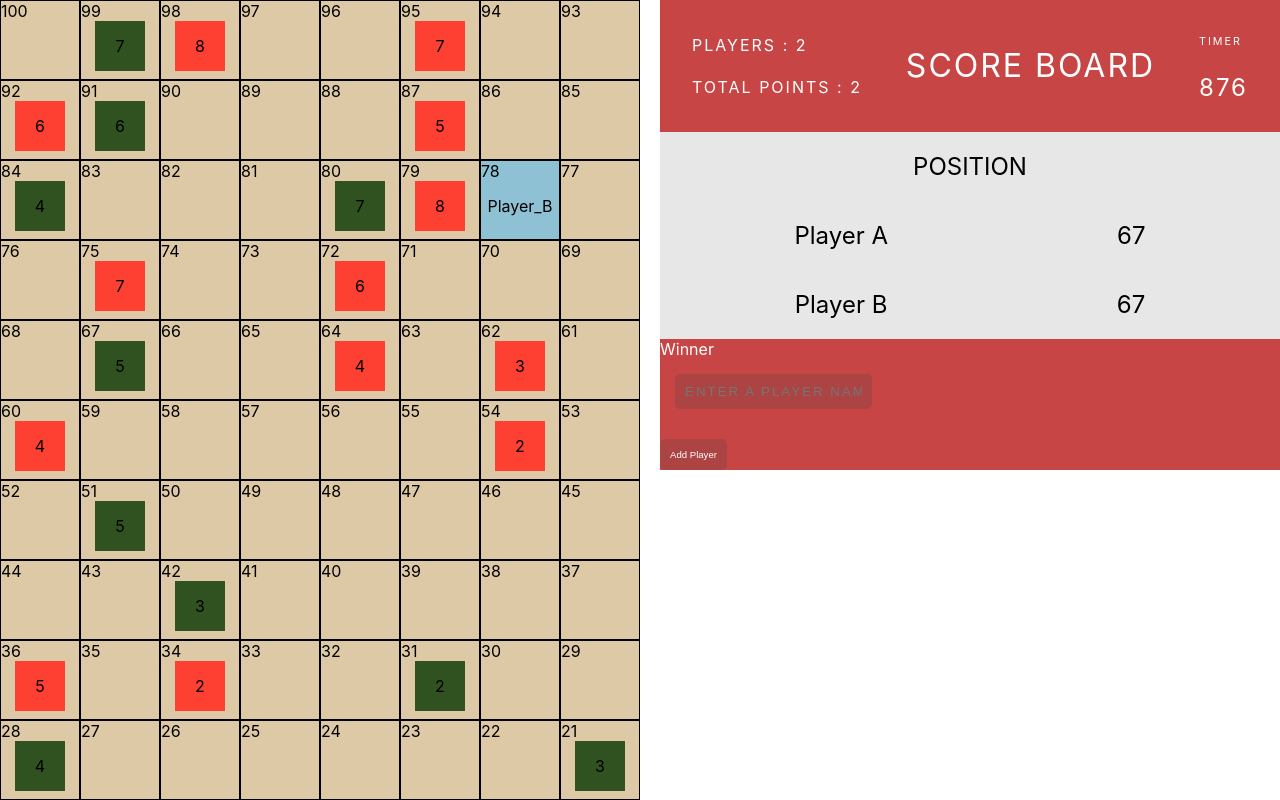
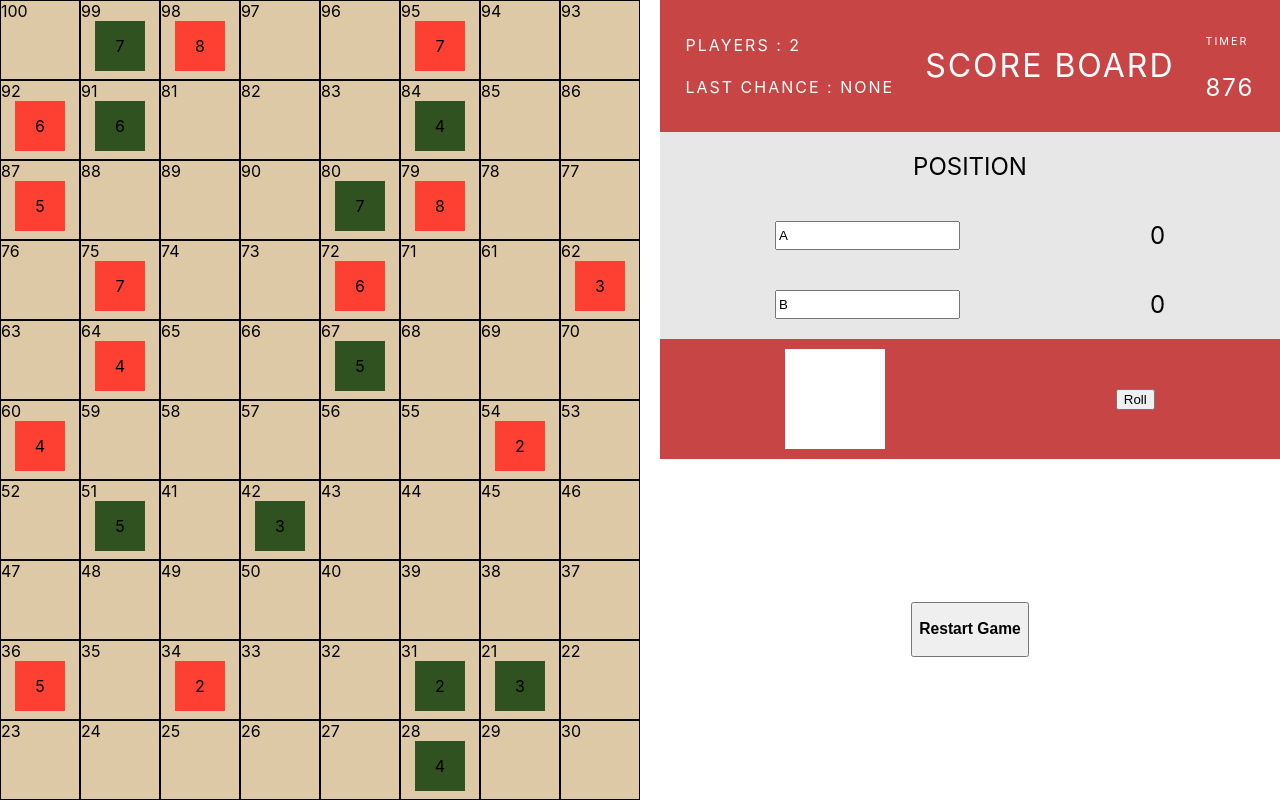
Before and after one commit to nishahs08/snake-ladder, a React (Create React App) app: page / in a window 1280 px wide. Shown: the top 800 px of the page. Built offline with nearby package versions, Linux system fonts and the light colour scheme.

Commit message:
score board ready

```diff
--- a/public/index.html
+++ b/public/index.html
@@ -29,6 +29,7 @@
   <body>
     <noscript>You need to enable JavaScript to run this app.</noscript>
     <div id="root"></div>
+    <div id="modal-root"></div>
     <!--
       This HTML file is a template.
       If you open it directly in the browser, you will see an empty page.
--- a/src/App.tsx
+++ b/src/App.tsx
@@ -1,6 +1,8 @@
-import React, { useState ,useEffect} from 'react';
-import { GameBoard } from './Component/GameBoard';
-import { ScoreBoard } from './Component/ScoreBoard';
+import React, { useState, useEffect } from 'react'
+import { Dice } from './Component/Dice'
+import { GameBoard } from './Component/GameBoard'
+import { ScoreBoard } from './Component/ScoreBoard'
+import { player } from './types'
 
 const ladders = [
   { tail: 4, head: 14 },
@@ -9,7 +11,7 @@ const ladders = [
   { tail: 28, head: 84 },
   { tail: 51, head: 67 },
   { tail: 72, head: 91 },
-  { tail: 80, head: 99 }
+  { tail: 80, head: 99 },
 ]
 const snakes = [
   { head: 17, tail: 7 },
@@ -22,31 +24,114 @@ const snakes = [
   { head: 98, tail: 79 },
 ]
 
-let rowCheck = 1;
-let tiles: number[] = [];
-for (let i = 100; i > 0; i = i - 10) {
-    if (rowCheck % 2 !== 0) {
-        for (let j = i; j > i - 10; j--) {
-            tiles[rowCheck++] = j
-        }
+function App() {
+  const [PlayerA, setPlayerA] = useState<player>({
+    name: 'A',
+    curr_position: 0,
+  })
+  const [PlayerB, setPlayerB] = useState<player>({
+    name: 'B',
+    curr_position: 0,
+  })
+  const [dice, setDice] = useState<number>(0)
+  const [currentPlayer, setCurrentPlayer] = useState<string>('')
+  const [winner, setWinner] = useState('')
+
+  const moveOnBoard = () => {
+    let next_position =
+      currentPlayer === 'A'
+        ? PlayerA.curr_position + dice
+        : PlayerB.curr_position + dice
+    if (next_position > 100) {
+      next_position =
+        currentPlayer === 'A' ? PlayerA.curr_position : PlayerB.curr_position
+    } else if (next_position === 100) {
+      setWinner(currentPlayer)
+      alert('winner')
+      currentPlayer === 'A'
+        ? setPlayerA({ ...PlayerA, curr_position: next_position })
+        : setPlayerB({ ...PlayerB, curr_position: next_position })
     } else {
-        for (let k = i - 9; k < i; k++) {
-            tiles[rowCheck++] = k
+      const snakeIndex = snakes.findIndex(
+        (snake) => snake.head === next_position,
+      )
+      const ladderIndex = ladders.findIndex(
+        (ladder) => ladder.tail === next_position,
+      )
+      if (snakeIndex !== -1) {
+        currentPlayer === 'A'
+          ? setPlayerA({ ...PlayerA, curr_position: snakes[snakeIndex].tail })
+          : setPlayerB({ ...PlayerB, curr_position: snakes[snakeIndex].tail })
+      } else if (ladderIndex !== -1) {
+        currentPlayer === 'A'
+          ? setPlayerA({ ...PlayerA, curr_position: ladders[ladderIndex].head })
+          : setPlayerB({ ...PlayerB, curr_position: ladders[ladderIndex].head })
+      } else {
+        currentPlayer === 'A'
+          ? setPlayerA({ ...PlayerA, curr_position: next_position })
+          : setPlayerB({ ...PlayerB, curr_position: next_position })
       }
     }
   }
 
+  const restart = () => {
+    setPlayerA({
+      name: 'A',
+      curr_position: 0,
+    })
+    setPlayerB({
+      name: 'B',
+      curr_position: 0,
+    })
+    setDice(0)
+    setCurrentPlayer('')
+    setWinner('')
+  }
 
-function App() {
-  const [PlayerA,setPlayerA]=useState(1)
-  let count=5;
+  useEffect(() => {
+    moveOnBoard()
+  }, [dice, currentPlayer])
 
   return (
-    <div style={{display:'flex',justifyContent:'space-around'}}>
-  <GameBoard ladders={ladders} snakes={snakes} playerA={PlayerA}/>
-  <ScoreBoard/>
+    <div style={{ display: 'flex', justifyContent: 'space-around' }}>
+      <GameBoard
+        ladders={ladders}
+        snakes={snakes}
+        playerA={PlayerA.curr_position}
+        playerB={PlayerB.curr_position}
+      />
+      <div style={{ display: 'flex', flexDirection: 'column' }}>
+        <ScoreBoard
+          playerA={PlayerA}
+          playerB={PlayerB}
+          editPlayerName={(oldName, newName) =>
+            oldName === 'A'
+              ? setPlayerA({ ...PlayerA, name: newName })
+              : setPlayerB({ ...PlayerB, name: newName })
+          }
+          lastChance={currentPlayer}
+        />
+        <Dice
+          dice={dice}
+          setDice={setDice}
+          currentPlayer={currentPlayer}
+          setCurrentPlayer={setCurrentPlayer}
+        />
+
+
+        <div style={{width:'100%',margin:'auto',textAlign:'center'}}>
+
+          <button onClick={restart}><h3>Restart Game</h3></button>
         </div>
-  );
+
+        {winner && (
+          <div>
+            <h4>{winner.toUpperCase()} IS WINNER</h4>
+          </div>
+        )}
+      </div>
+    </div>
+  )
 }
 
-export default App;
+export default App
--- /dev/null
+++ b/src/Component/Dice.tsx
@@ -0,0 +1,65 @@
+interface DiceProps {
+    dice: number,
+    setDice: (value: number) => void,
+    currentPlayer: string,
+    setCurrentPlayer: (value: string) => void
+}
+export const Dice: React.FC<DiceProps> = ({ dice, setDice, currentPlayer, setCurrentPlayer }) => {
+    const numberOnDice = 5
+    const style = {
+        container: {
+            backgroundColor: '#c74545',
+            color: '#fff',
+            width: '600px',
+            padding: '10px',
+            display: 'flex',
+            justifyContent: 'space-around',
+            alignItems: 'center'
+        },
+        diceContainer: {
+
+        },
+        dice: {
+            width: '100px',
+            height: '100px',
+            backgroundColor: '#fff',
+            display: 'flex',
+            justifyContent: 'space-around',
+            alignItems: 'center'
+
+        },
+        diceDots: {
+            width: '15px',
+            height: '15px',
+            backgroundColor: 'blue',
+            margin: '10px'
+        },
+
+    }
+
+    const handleRoll = () => {
+        let x = Math.floor((Math.random() * 6) + 1);
+        setDice(x);
+        if (dice !== 6) {
+            currentPlayer === 'A' ? setCurrentPlayer('B') : setCurrentPlayer('A')
+        } else {
+            currentPlayer === 'A' ? setCurrentPlayer('A') : setCurrentPlayer('B')
+        }
+    }
+    return (
+        <div style={style.container}>
+            <div>
+                <div style={{ ...style.dice, flexWrap: 'wrap' }}>
+                    {new Array(dice).fill(0).map(num => <div style={style.diceDots}></div>)}
+                </div>
+
+            </div>
+            <div>
+                <button onClick={handleRoll}>Roll</button>
+            </div>
+
+            {dice === 6 && <div><h3>One more chance</h3></div>}
+
+        </div>
+    )
+}
--- a/src/Component/GameBoard.tsx
+++ b/src/Component/GameBoard.tsx
@@ -3,7 +3,8 @@ import { ladder, snake } from '../types'
 interface GameBoardProps {
   snakes: snake[],
   ladders: ladder[],
-  playerA:number
+  playerA:number,
+  playerB:number
 }
 
 const width = 800
@@ -24,22 +25,23 @@ const style = {
     flexWrap: 'wrap',
   },
 }
-export const GameBoard: React.FC<GameBoardProps> = ({ snakes, ladders ,playerA}) => {
-
-  const playerB = 78
+export const GameBoard: React.FC<GameBoardProps> = ({ snakes, ladders ,playerA,playerB}) => {
+let counter=0
   let rowCheck = 1
   let tiles: number[] = []
   for (let i = 100; i > 0; i = i - 10) {
     if (rowCheck % 2 !== 0) {
       for (let j = i; j > i - 10; j--) {
-        tiles[rowCheck++] = j
+        tiles[counter++] = j
       }
     } else {
-      for (let k = i - 9; k < i; k++) {
-        tiles[rowCheck++] = k
+      for (let k = i - 9; k <=i; k++) {
+        tiles[counter++] = k
       }
     }
+    rowCheck++;
   }
+  console.log(tiles)
 
   return (
     <>
@@ -75,38 +77,13 @@ export const GameBoard: React.FC<GameBoardProps> = ({ snakes, ladders ,playerA})
                       : '#DDC9A5',
                 }}
               >
-                {tile}
-                {playerA === tile ?
-                   <div
-                   style={{
-                     width: `${width / 10 - 30}px`,
-                     height: `${width / 10 - 30}px`,
-                     position: 'relative',
+                  { playerA === tile
+                      ? 'player_A'
+                      : playerB === tile
+                      ? 'player_B'
+                      : tile}
 
-                     margin: 'auto',
-                     display: 'flex',
-                     alignItems: 'center',
-                     justifyContent: 'center',
-                   }}
-                 >
-                   Player_A
-                 </div>
-                 : playerB === tile ?
-                 <div
-                 style={{
-                   width: `${width / 10 - 30}px`,
-                   height: `${width / 10 - 30}px`,
-                   position: 'relative',
 
-                   margin: 'auto',
-                   display: 'flex',
-                   alignItems: 'center',
-                   justifyContent: 'center',
-                 }}
-               >
-                 Player_B
-               </div>
-                   : ''}
                 {isSnake ? (
                   <div
                     style={{
--- a/src/Component/ScoreBoard.tsx
+++ b/src/Component/ScoreBoard.tsx
@@ -1,36 +1,42 @@
-export const ScoreBoard =()=>{
-    const style={
-        header:{
-            display:'flex',
+import { player } from "../types"
+
+interface ScoreBoardProps {
+    editPlayerName: (defaultName: string, newName: string) => void,
+    playerA:player,
+    playerB:player,
+    lastChance:string
+}
+export const ScoreBoard:React.FC<ScoreBoardProps> = ({editPlayerName,playerA,playerB,lastChance}) => {
+    const style = {
+        header: {
+            display: 'flex',
             backgroundColor: '#c74545',
-            color:'#fff',
-            width:'600px',
-            padding:'10px',
-            justifyContent:'space-around',
-            alignItems:'center'
-
+            color: '#fff',
+            width: '600px',
+            padding: '10px',
+            justifyContent: 'space-around',
+            alignItems: 'center',
         },
-        titleText:{
+        titleText: {
             letterSpacing: '2px',
             fontWeight: 400,
         },
-        content:{
+        content: {
             backgroundColor: '#e8e7e7',
-            color:'#000',
-            display:'flex',
-
+            color: '#000',
+            display: 'flex',
         },
-        footer:{
+        footer: {
             backgroundColor: '#c74545',
-            color:'#fff',
+            color: '#fff',
         },
-        info:{
-            display:'flex',
-            justifyContent:'space-around',
-            padding:'20px',
-            fontSize:'24px'
+        info: {
+            display: 'flex',
+            justifyContent: 'space-around',
+            padding: '20px',
+            fontSize: '24px',
         },
-        textInput : {
+        textInput: {
             flexGrow: 1,
             borderWidth: '0 0 1px 0',
             margin: '15px 10px 15px 15px',
@@ -43,58 +49,42 @@ export const ScoreBoard =()=>{
             color: '#f5eded',
             letterSpacing: '2px',
             outline: 'none',
-          }
-
+        },
     }
-    return(
+    return (
         <div>
             <div style={style.header}>
-                <div><div><h4 style={style.titleText}>PLAYERS : 2</h4><h4 style={style.titleText}>TOTAL POINTS : 2</h4></div></div>
-                <div><div><h1 style={style.titleText}>SCORE BOARD</h1></div></div>
-                <div><div><h6 style={style.titleText}>TIMER</h6><h2 style={style.titleText}>876</h2></div></div>
+                <div>
+                    <div>
+                        <h4 style={style.titleText}>PLAYERS : 2</h4>
+                        <h4 style={style.titleText}>LAST CHANCE : {lastChance === '' ? 'NONE' :lastChance === 'A' ? playerA.name : playerB.name}</h4>
+                    </div>
+                </div>
+                <div>
+                    <div>
+                        <h1 style={style.titleText}>SCORE BOARD</h1>
+                    </div>
+                </div>
+                <div>
+                    <div>
+                        <h6 style={style.titleText}>TIMER</h6>
+                        <h2 style={style.titleText}>876</h2>
+                    </div>
+                </div>
             </div>
-            <div style={{...style.content, flexDirection:"column"}}>
-            <div style={style.info}>
+            <div style={{ ...style.content, flexDirection: 'column' }}>
+                <div style={style.info}>
                     <div>POSITION</div>
                 </div>
                 <div style={style.info}>
-                    <div>Player A</div><div>67</div>
+                    <input value={ playerA.name} onChange={(e)=>editPlayerName('A',e.target.value)}/>
+                    <div>{playerA.curr_position}</div>
                 </div>
                 <div style={style.info}>
-                    <div>Player B</div><div>67</div>
+                <input value={ playerB.name} onChange={(e)=>editPlayerName('B',e.target.value)}/>
+                    <div>{playerB.curr_position}</div>
                 </div>
             </div>
-            <div style={style.footer}>Winner</div>
-            <div style={style.footer}>   <form >
-                <input
-                    type="text"
-                    placeholder="Enter a player name"
-                    style={{ flexGrow: 1,
-                        borderWidth: '0 0 1px 0',
-                        margin: '15px 10px 15px 15px',
-                        padding: '10px',
-                        borderRadius: '5px',
-                        backgroundColor: '#ac4444',
-                        borderStyle: 'none',
-                        textShadow: 'none',
-                        textTransform: 'uppercase',
-                        color: '#f5eded',
-                        letterSpacing: '2px',
-                        outline: 'none',}}
-                />
-                <input
-                    type="submit"
-                    value="Add Player"
-                    style={{display: 'block',
-                        fontSize: '.6em',
-                        margin: '15px 15px 15px 0',
-                        padding: '10px',
-                        backgroundColor: '#ac4444',
-                        borderRadius: '5px',
-                        border: 'none',
-                        color: '#fff'}}
-                />
-            </form></div>
         </div>
     )
 }
```
Also changed, not shown: src/types.ts (+11 -6 lines). Lines whose indentation alone changed are shown as unchanged.
